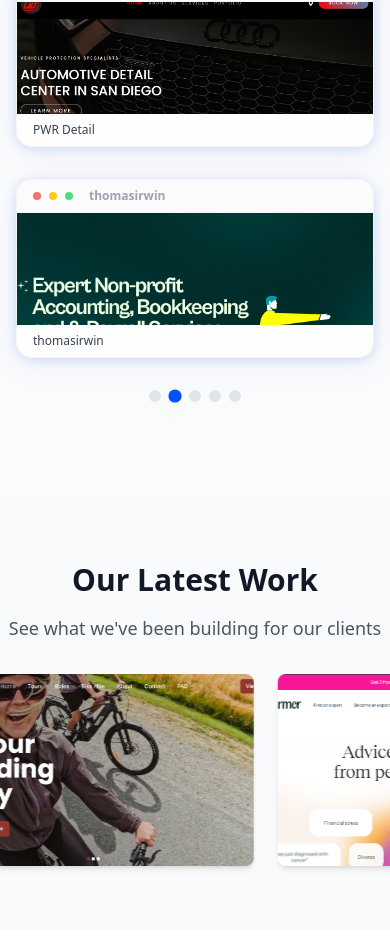
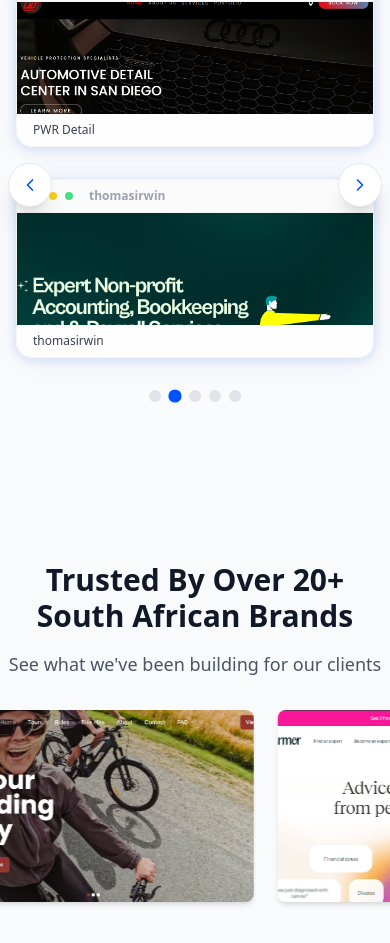
Before and after one commit to berwb2/divinprofits-sa, a React (Vite) app: page / in a window 390 px wide. Shown: the part 5739-6682 px from the top of the page. Built offline with nearby package versions, Linux system fonts and the light colour scheme.

Commit message:
Fix portfolio carousel and restructure content
Fixes mobile navigation and centers desktop arrows for the portfolio carousel. Restructures content sections and updates the brand trust section title.

```diff
--- a/src/components/InfiniteScrollPortfolio.tsx
+++ b/src/components/InfiniteScrollPortfolio.tsx
@@ -9,7 +9,7 @@ const InfiniteScrollPortfolio = () => {
     <section className="py-16 bg-gray-50 overflow-hidden">
       <div className="mb-8 text-center">
         <h2 className="text-3xl md:text-4xl font-bold text-gray-900 mb-4">
-          Our Latest Work
+          Trusted By Over 20+ South African Brands
         </h2>
         <p className="text-lg text-gray-600">
           See what we've been building for our clients
--- a/src/components/PortfolioCarousel.tsx
+++ b/src/components/PortfolioCarousel.tsx
@@ -34,6 +34,10 @@ const PortfolioCarousel = () => {
   // Auto-advance, but pause on hover
   const [isHovered, setIsHovered] = React.useState(false);
 
+  // Touch/swipe support for mobile
+  const [touchStart, setTouchStart] = React.useState(null);
+  const [touchEnd, setTouchEnd] = React.useState(null);
+
   React.useEffect(() => {
     if (isHovered) return; // pause when user hovers
     const timer = setInterval(() => setPageIdx(i => (i + 1) % totalPages), AUTO_ADVANCE_MS);
@@ -42,6 +46,26 @@ const PortfolioCarousel = () => {
 
   const handlePrev = () => setPageIdx(i => (i - 1 + totalPages) % totalPages);
   const handleNext = () => setPageIdx(i => (i + 1) % totalPages);
+
+  // Touch handlers
+  const handleTouchStart = (e) => {
+    setTouchEnd(null);
+    setTouchStart(e.targetTouches[0].clientX);
+  };
+
+  const handleTouchMove = (e) => {
+    setTouchEnd(e.targetTouches[0].clientX);
+  };
+
+  const handleTouchEnd = () => {
+    if (!touchStart || !touchEnd) return;
+    const distance = touchStart - touchEnd;
+    const isLeftSwipe = distance > 50;
+    const isRightSwipe = distance < -50;
+
+    if (isLeftSwipe) handleNext();
+    if (isRightSwipe) handlePrev();
+  };
 
   // Slice grid data for the current 'slide'
   const start = pageIdx * sitesPerPage;
@@ -69,22 +93,26 @@ const PortfolioCarousel = () => {
         className="relative w-full max-w-6xl px-4 sm:px-8"
         onMouseEnter={() => setIsHovered(true)}
         onMouseLeave={() => setIsHovered(false)}
+        onTouchStart={handleTouchStart}
+        onTouchMove={handleTouchMove}
+        onTouchEnd={handleTouchEnd}
       >
-        {/* Nav Arrows (desktop) */}
+        {/* Navigation Arrows - Now visible on all devices with proper positioning */}
         <button
-          className="hidden md:flex absolute z-20 left-0 top-1/2 -translate-y-1/2 h-12 w-12 rounded-full bg-white shadow-xl border border-gray-200 hover:bg-blue-50 transition-all active:scale-90"
+          className="absolute z-20 left-2 sm:left-4 top-1/2 -translate-y-1/2 w-11 h-11 sm:w-12 sm:h-12 rounded-full bg-white shadow-xl border border-gray-200 hover:bg-blue-50 transition-all active:scale-90 flex items-center justify-center"
           onClick={handlePrev}
           aria-label="Previous"
         >
-          <ChevronLeft size={32} className="text-dp-blue" />
+          <ChevronLeft size={20} className="text-dp-blue sm:w-6 sm:h-6" />
         </button>
         <button
-          className="hidden md:flex absolute z-20 right-0 top-1/2 -translate-y-1/2 h-12 w-12 rounded-full bg-white shadow-xl border border-gray-200 hover:bg-blue-50 transition-all active:scale-90"
+          className="absolute z-20 right-2 sm:right-4 top-1/2 -translate-y-1/2 w-11 h-11 sm:w-12 sm:h-12 rounded-full bg-white shadow-xl border border-gray-200 hover:bg-blue-50 transition-all active:scale-90 flex items-center justify-center"
           onClick={handleNext}
           aria-label="Next"
         >
-          <ChevronRight size={32} className="text-dp-blue" />
+          <ChevronRight size={20} className="text-dp-blue sm:w-6 sm:h-6" />
         </button>
+
         {/* Cool Glassy Grid */}
         <div
           className="grid gap-8 md:gap-10 transition-all duration-500 ease-in-out animate-fade-in"
```
